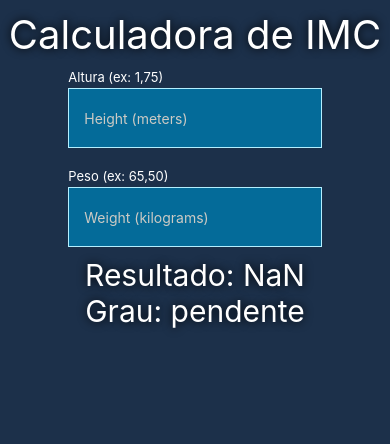
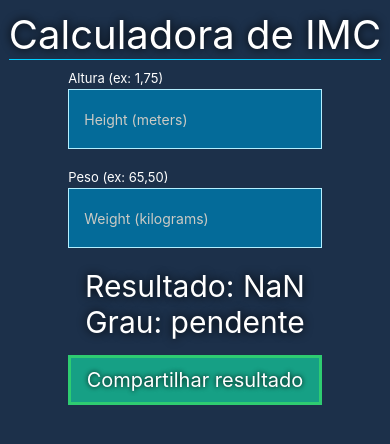
Before and after one commit to TiagoSansao/Diary-tools, a React Native app: screen / in a window 390 px wide. Shown: the top 444 px of the page. Built offline with nearby package versions, Linux system fonts and the light colour scheme.

Commit message:
Added share result button

```diff
--- a/App.js
+++ b/App.js
@@ -1,5 +1,15 @@
 import React, { useState } from 'react';
-import { StyleSheet, Text, View, Platform, SafeAreaView, TextInput, StatusBar, TouchableOpacity } from 'react-native';
+import {
+  Share,
+  StyleSheet,
+  Text,
+  View,
+  Platform,
+  SafeAreaView,
+  TextInput,
+  StatusBar,
+  TouchableOpacity
+ } from 'react-native';
 
 
 export default function App() {
@@ -22,10 +32,20 @@ export default function App() {
     degree = 'obesidade grave';
   }
 
+  const onShare = async () => {
+    try {
+      await Share.share({
+        message: `O meu índice de massa corporal é ${result} e é classificado como ${degree}, você sabe qual é o seu? Caso não, instale agora este aplicativo:`
+      });
+    } catch (err) {
+      alert(err)
+    }
+  }
+
   return (
     <SafeAreaView style={styles.container}>
+      <Text style={styles.title}>Calculadora de IMC</Text>
       <View style={styles.calculator}>
-        <Text style={styles.title}>Calculadora de IMC</Text>
         <View style={styles.inputContainer}>
           <Text style={styles.label}>Altura (ex: 1,75)</Text>
           <TextInput
@@ -48,10 +68,16 @@ export default function App() {
             onChangeText={(newValue) => setWeight(newValue)}
           />
         </View>
-        <Text style={styles.results}>Resultado: {result.toFixed(2)}</Text>
-        <Text style={styles.results}>Grau: {degree}</Text>
       </View>
-
+      <View>
+          <Text style={styles.results}>Resultado: {result.toFixed(2)}</Text>
+          <Text style={styles.results}>Grau: {degree}</Text>
+        </View>
+      <TouchableOpacity style={styles.shareButton} onPress={onShare}>
+        <Text style={styles.shareText}>
+          Compartilhar resultado
+        </Text>
+      </TouchableOpacity>
     </SafeAreaView>
   );
 }
@@ -95,6 +121,22 @@ const styles = StyleSheet.create({
     textShadowColor: 'black',
     textShadowRadius: 10,
   },
+  shareButton: {
+    width: '65%',
+    height: 50,
+    backgroundColor: '#16a085',
+    justifyContent: 'center',
+    borderColor: '#2ecc71',
+    borderWidth: 3,
+    marginTop: 15,
+  },
+  shareText: {
+    textAlign: 'center',
+    fontSize: 20,
+    color: 'white',
+    textShadowColor: 'black',
+    textShadowRadius: 5,
+  },
   title: {
     marginTop: 10,
     fontSize: 40,
@@ -102,5 +144,7 @@ const styles = StyleSheet.create({
     color: 'white',
     textShadowColor: 'black',
     textShadowRadius: 10,
+    borderBottomColor: '#00CFFF',
+    borderBottomWidth: 1,
   },
 });
```
